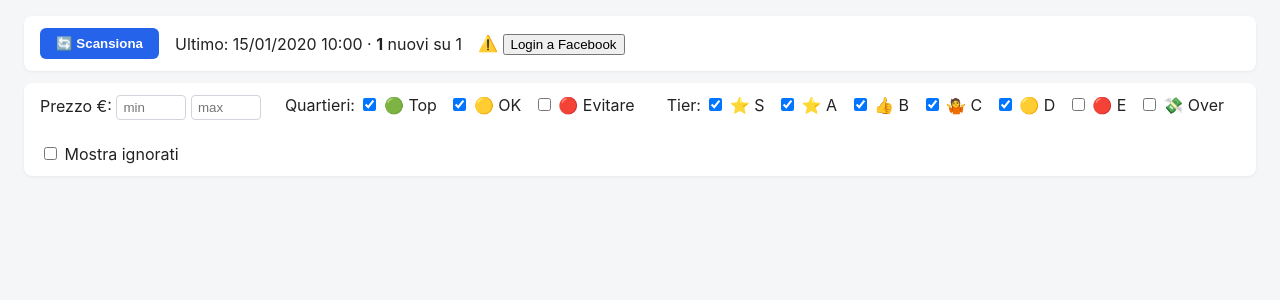
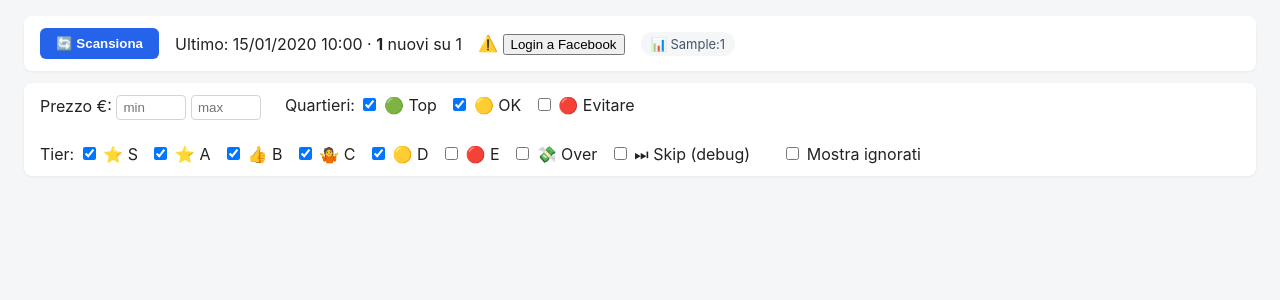
Before and after one commit to matas300/Playwright, a Flask app: page / in a window 1280 px wide. Shown: the part 45-345 px from the top of the page. Run offline with Flask 3, Linux system fonts and the light colour scheme; tables that the repository leaves empty hold one stand-in row (values such as "Sample post"); data that the repository does not hold is empty.

Commit message:
feat(debug): tier breakdown stats, skip filter, LAN bind option

```diff
--- a/src/app.py
+++ b/src/app.py
@@ -1,9 +1,10 @@
 """Flask app: dashboard + config + scan API."""
+import os
 import threading
 from flask import Flask, render_template, request, jsonify
 
 from src.config import load_config, save_config
-from src.db import init_db, get_posts, mark_ignored, get_latest_scan_run
+from src.db import init_db, get_posts, mark_ignored, get_latest_scan_run, get_connection
 from src.scan_job import start_scan, get_state, is_running
 from src.scanner import Scanner
 from src.paths import get_auth_state_path
@@ -56,6 +57,28 @@ def create_app() -> Flask:
             "is_ignored": p.is_ignored,
         } for p in posts])
 
+    @app.route("/api/debug/stats")
+    def api_debug_stats():
+        """Tier breakdown + recent posts preview for debugging classification."""
+        conn = get_connection()
+        try:
+            tier_rows = conn.execute(
+                "SELECT tier, COUNT(*) as n FROM posts GROUP BY tier ORDER BY n DESC"
+            ).fetchall()
+            nb_rows = conn.execute(
+                "SELECT COALESCE(neighborhood_tier, 'unknown') as nbt, COUNT(*) as n FROM posts GROUP BY nbt ORDER BY n DESC"
+            ).fetchall()
+            sample_rows = conn.execute(
+                "SELECT id, tier, neighborhood, neighborhood_tier, price_eur, date_start, date_end, duration_signal, match_reasons, substr(text_original,1,200) as preview FROM posts ORDER BY discovered_at DESC LIMIT 30"
+            ).fetchall()
+        finally:
+            conn.close()
+        return jsonify({
+            "tier_counts": {r["tier"]: r["n"] for r in tier_rows},
+            "neighborhood_tier_counts": {r["nbt"]: r["n"] for r in nb_rows},
+            "sample": [dict(r) for r in sample_rows],
+        })
+
     @app.route("/api/posts/<post_id>/ignore", methods=["POST"])
     def api_post_ignore(post_id):
         mark_ignored(post_id)
@@ -88,5 +111,10 @@ def create_app() -> Flask:
 
 if __name__ == "__main__":
     app = create_app()
-    print("FB Bot Scan attivo su http://localhost:5000")
-    app.run(host="127.0.0.1", port=5000, debug=False)
+    host = os.environ.get("FB_BOT_HOST", "127.0.0.1")
+    port = int(os.environ.get("FB_BOT_PORT", "5000"))
+    if host == "0.0.0.0":
+        print(f"FB Bot Scan attivo su http://0.0.0.0:{port} (accessibile dalla LAN)")
+    else:
+        print(f"FB Bot Scan attivo su http://{host}:{port}")
+    app.run(host=host, port=port, debug=False)
--- a/static/app.js
+++ b/static/app.js
@@ -8,6 +8,7 @@ const elProgressLabel = document.getElementById("progress-label");
 const elScanStatus = document.getElementById("scan-status");
 const elFilters = document.getElementById("filters");
 const elLoginBtn = document.getElementById("btn-login");
+const elTierStats = document.getElementById("tier-stats");
 
 let pollTimer = null;
 
@@ -111,6 +112,22 @@ function renderCard(p) {
   return card;
 }
 
+async function refreshTierStats() {
+  if (!elTierStats) return;
+  try {
+    const r = await fetch("/api/debug/stats");
+    const s = await r.json();
+    const tc = s.tier_counts || {};
+    const order = ["S", "A", "B", "C", "D", "E", "over_budget", "skip"];
+    const emoji = { S: "⭐", A: "⭐", B: "👍", C: "🤷", D: "🟡", E: "🔴", over_budget: "💸", skip: "⏭" };
+    const parts = order.filter(t => tc[t]).map(t => `${emoji[t]}${t}:${tc[t]}`);
+    const other = Object.keys(tc).filter(k => !order.includes(k)).map(k => `${k}:${tc[k]}`);
+    elTierStats.textContent = "📊 " + [...parts, ...other].join(" · ");
+  } catch (e) {
+    elTierStats.textContent = "";
+  }
+}
+
 async function refreshPosts() {
   const tiers = [...document.querySelectorAll(".filter-tier:checked")].map(e => e.value);
   const includeIgnored = document.getElementById("filter-include-ignored").checked;
@@ -145,6 +162,7 @@ async function pollStatus() {
     elScanBtn.disabled = false;
     if (s.status === "done") {
       elScanStatus.textContent = `✅ Completato — ${s.posts_new} nuovi su ${s.posts_found}`;
+      await refreshTierStats();
       await refreshPosts();
       clearInterval(pollTimer);
       pollTimer = null;
@@ -171,4 +189,5 @@ elLoginBtn?.addEventListener("click", async () => {
 
 elFilters?.addEventListener("change", refreshPosts);
 
+refreshTierStats();
 refreshPosts();
--- a/static/style.css
+++ b/static/style.css
@@ -36,3 +36,4 @@ button.primary:disabled { background: #93a4c1; cursor: not-allowed; }
 .actions button, .actions a { font-size: 12px; padding: 4px 10px; border-radius: 4px; text-decoration: none; border: 1px solid #d1d5db; background: #fff; color: #374151; cursor: pointer; }
 .actions a.fb-link { background: #1877f2; color: #fff; border-color: #1877f2; }
 textarea#config-json { width: 100%; font-family: ui-monospace, "Cascadia Code", Menlo, monospace; font-size: 13px; padding: 8px; border: 1px solid #d1d5db; border-radius: 6px; }
+.tier-stats { font-size: 13px; color: #475569; background: #f4f6f8; padding: 4px 10px; border-radius: 12px; }
--- a/templates/index.html
+++ b/templates/index.html
@@ -13,6 +13,7 @@
   <span id="session-status">
     {% if session_present %}✅ Sessione attiva{% else %}⚠️ <button id="btn-login">Login a Facebook</button>{% endif %}
   </span>
+  <span id="tier-stats" class="tier-stats"></span>
 </section>
 
 <section class="filters" id="filters">
@@ -33,6 +34,7 @@
     <label><input type="checkbox" class="filter-tier" value="D" checked> 🟡 D</label>
     <label><input type="checkbox" class="filter-tier" value="E"> 🔴 E</label>
     <label><input type="checkbox" class="filter-tier" value="over_budget"> 💸 Over</label>
+    <label><input type="checkbox" class="filter-tier" value="skip"> ⏭ Skip (debug)</label>
   </div>
   <div><label><input type="checkbox" id="filter-include-ignored"> Mostra ignorati</label></div>
 </section>
```
